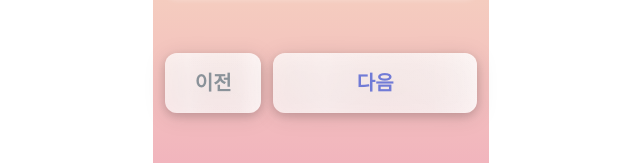
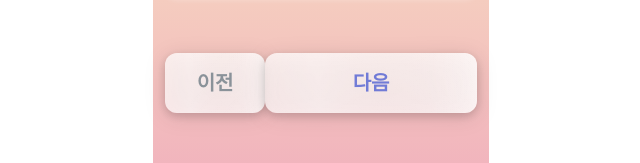
Before and after one commit to 32th-SOPKATHON-TEAM1/CLIENT_TS, a React (Vite) app: page /emotion in a window 1280 px wide. Shown: the part 373-536 px from the top of the page, without its empty margins (319-959 px from the left). Built offline with nearby package versions, Linux system fonts and the light colour scheme; a web font is replaced by a local one.

Commit message:
[ refactor ] 버튼 갈아끼우기

```diff
--- a/src/@components/emotion/Question1.tsx
+++ b/src/@components/emotion/Question1.tsx
@@ -3,6 +3,7 @@ import styled from "styled-components";
 import { useSetRecoilState } from "recoil";
 import { emotionData, emotionDataTypes, stepData, userNameData } from "../../recoil/emotion";
 import { useNavigate } from "react-router-dom";
+import BottomButton from "../BottomButton";
 
 export default function Question1() {
   const navigation = useNavigate();
@@ -47,10 +48,7 @@ export default function Question1() {
         <St.QuestionContainer>{QUESTION_TEXT}</St.QuestionContainer>
       </St.AskBox>
       <St.AnswerName onChange={getUserName} placeholder="이름을 입력해주세요" type="text" ref={nameRef} />
-      <St.ButtonContainer>
-        <St.PrevBtn onClick={moveToIntro}>이전</St.PrevBtn>
-        <St.NextBtn onClick={moveToStep2}>다음</St.NextBtn>
-      </St.ButtonContainer>
+      <BottomButton moveToNext={moveToStep2} moveToBack={moveToIntro} backText="이전" nextText="다음" />
     </>
   );
 }
--- a/src/@components/emotion/Question2.tsx
+++ b/src/@components/emotion/Question2.tsx
@@ -2,6 +2,7 @@ import { useRef } from "react";
 import styled from "styled-components";
 import { useRecoilValue, useSetRecoilState } from "recoil";
 import { emotionData, emotionDataTypes, stepData, userNameData } from "../../recoil/emotion";
+import BottomButton from "../BottomButton";
 
 export default function Question2() {
   const setEmotion = useSetRecoilState(emotionData);
@@ -40,10 +41,7 @@ export default function Question2() {
         </St.QuestionContainer>
       </St.AskBox>
       <St.AnswerName placeholder="오늘 하루를 정리해주세요." type="text" ref={todayRef} />
-      <St.ButtonContainer>
-        <St.PrevBtn onClick={moveToStep1}>이전</St.PrevBtn>
-        <St.NextBtn onClick={moveToStep3}>다음</St.NextBtn>
-      </St.ButtonContainer>
+      <BottomButton moveToNext={moveToStep1} moveToBack={moveToStep3} backText="이전" nextText="다음" />
     </>
   );
 }
@@ -83,44 +81,4 @@ const St = {
     flex-direction: row;
     gap: 1.2rem;
   `,
-
-  PrevBtn: styled.div`
-    display: flex;
-    justify-content: center;
-    align-items: center;
-
-    width: 10.4rem;
-    height: 6rem;
-
-    background: linear-gradient(88.06deg, rgba(255, 255, 255, 0.6) 25.59%, rgba(255, 255, 255, 0.2) 77.45%),
-      linear-gradient(180deg, rgba(255, 255, 255, 0.12) 0%, rgba(255, 255, 255, 0) 100%),
-      linear-gradient(272.47deg, rgba(255, 255, 255, 0.8) -4.42%, rgba(255, 255, 255, 0.2) 100.79%);
-    box-shadow: 0px 3px 10px 0px #00000026;
-    filter: drop-shadow(0px 3px 10px rgba(0, 0, 0, 0.15));
-
-    ${({ theme }) => theme.fonts.body1};
-    color: ${({ theme }) => theme.colors.gray3};
-
-    border-radius: 12px;
-  `,
-
-  NextBtn: styled.div`
-    display: flex;
-    justify-content: center;
-    align-items: center;
-
-    width: 22rem;
-    height: 6rem;
-
-    background: linear-gradient(88.06deg, rgba(255, 255, 255, 0.6) 25.59%, rgba(255, 255, 255, 0.2) 77.45%),
-      linear-gradient(180deg, rgba(255, 255, 255, 0.12) 0%, rgba(255, 255, 255, 0) 100%),
-      linear-gradient(272.47deg, rgba(255, 255, 255, 0.8) -4.42%, rgba(255, 255, 255, 0.2) 100.79%);
-    box-shadow: 0px 3px 10px 0px #00000026;
-    filter: drop-shadow(0px 3px 10px rgba(0, 0, 0, 0.15));
-
-    ${({ theme }) => theme.fonts.body1};
-    color: ${({ theme }) => theme.colors.blue1};
-
-    border-radius: 12px;
-  `,
 };
--- a/src/@components/emotion/Question3.tsx
+++ b/src/@components/emotion/Question3.tsx
@@ -3,6 +3,7 @@ import styled from "styled-components";
 import { useRecoilState, useSetRecoilState } from "recoil";
 import { clickedEmotion, emotionData, emotionDataTypes, propsNameData, stepData } from "../../recoil/emotion";
 import { HAPPY, SCARED, SORROWFUL, UNPLEASANT, detailEmotions } from "../../core/emotionsList";
+import BottomButton from "../BottomButton";
 
 export default function Question3() {
   const QUESTION_TEXT = `알려주셔서 고마워요. 오늘 기분은 어땠나요?`;
@@ -67,10 +68,7 @@ export default function Question3() {
           </St.Questions>
         ))}
       </St.selectContainer>
-      <St.ButtonContainer>
-        <St.PrevBtn onClick={moveToStep2}>이전</St.PrevBtn>
-        <St.NextBtn onClick={moveToStep4}>다음</St.NextBtn>
-      </St.ButtonContainer>
+      <BottomButton moveToNext={moveToStep2} moveToBack={moveToStep4} backText="이전" nextText="다음" />
     </>
   );
 }
@@ -110,50 +108,4 @@ const St = {
       $isClicked ? "1px solid rgba(113, 123, 214, 1)" : "1px solid rgba(255, 255, 255, 1);"};
     margin: 5px 5px;
   `,
-
-  ButtonContainer: styled.div`
-    display: flex;
-    flex-direction: row;
-    gap: 1.2rem;
-  `,
-
-  PrevBtn: styled.div`
-    display: flex;
-    justify-content: center;
-    align-items: center;
-
-    width: 10.4rem;
-    height: 6rem;
-
-    background: linear-gradient(88.06deg, rgba(255, 255, 255, 0.6) 25.59%, rgba(255, 255, 255, 0.2) 77.45%),
-      linear-gradient(180deg, rgba(255, 255, 255, 0.12) 0%, rgba(255, 255, 255, 0) 100%),
-      linear-gradient(272.47deg, rgba(255, 255, 255, 0.8) -4.42%, rgba(255, 255, 255, 0.2) 100.79%);
-    box-shadow: 0px 3px 10px 0px #00000026;
-    filter: drop-shadow(0px 3px 10px rgba(0, 0, 0, 0.15));
-
-    ${({ theme }) => theme.fonts.body1};
-    color: ${({ theme }) => theme.colors.gray3};
-
-    border-radius: 12px;
-  `,
-
-  NextBtn: styled.div`
-    display: flex;
-    justify-content: center;
-    align-items: center;
-
-    width: 22rem;
-    height: 6rem;
-
-    background: linear-gradient(88.06deg, rgba(255, 255, 255, 0.6) 25.59%, rgba(255, 255, 255, 0.2) 77.45%),
-      linear-gradient(180deg, rgba(255, 255, 255, 0.12) 0%, rgba(255, 255, 255, 0) 100%),
-      linear-gradient(272.47deg, rgba(255, 255, 255, 0.8) -4.42%, rgba(255, 255, 255, 0.2) 100.79%);
-    box-shadow: 0px 3px 10px 0px #00000026;
-    filter: drop-shadow(0px 3px 10px rgba(0, 0, 0, 0.15));
-
-    ${({ theme }) => theme.fonts.body1};
-    color: ${({ theme }) => theme.colors.blue1};
-
-    border-radius: 12px;
-  `,
 };
```
